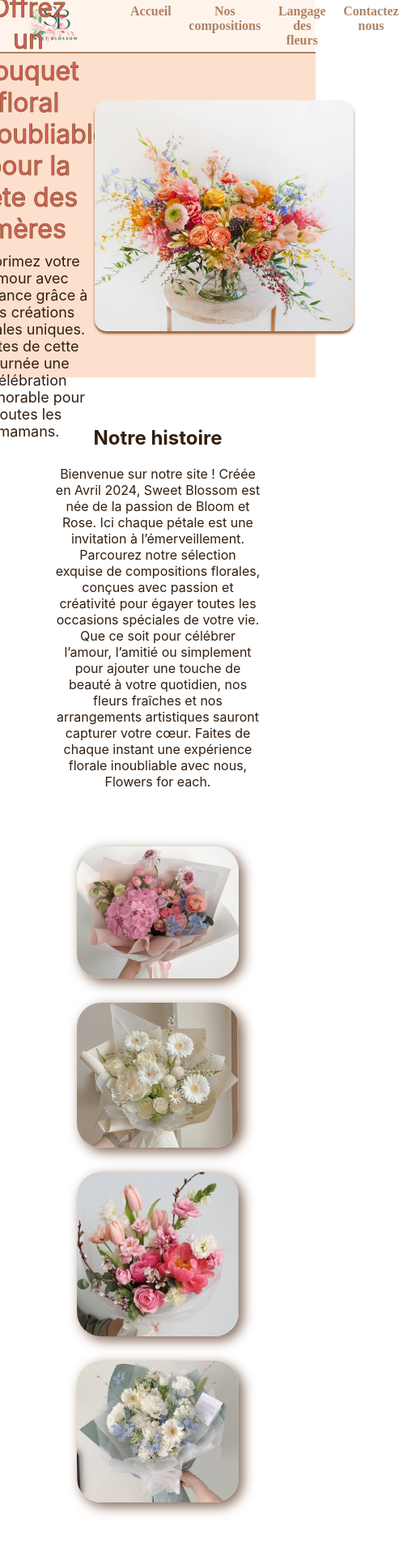
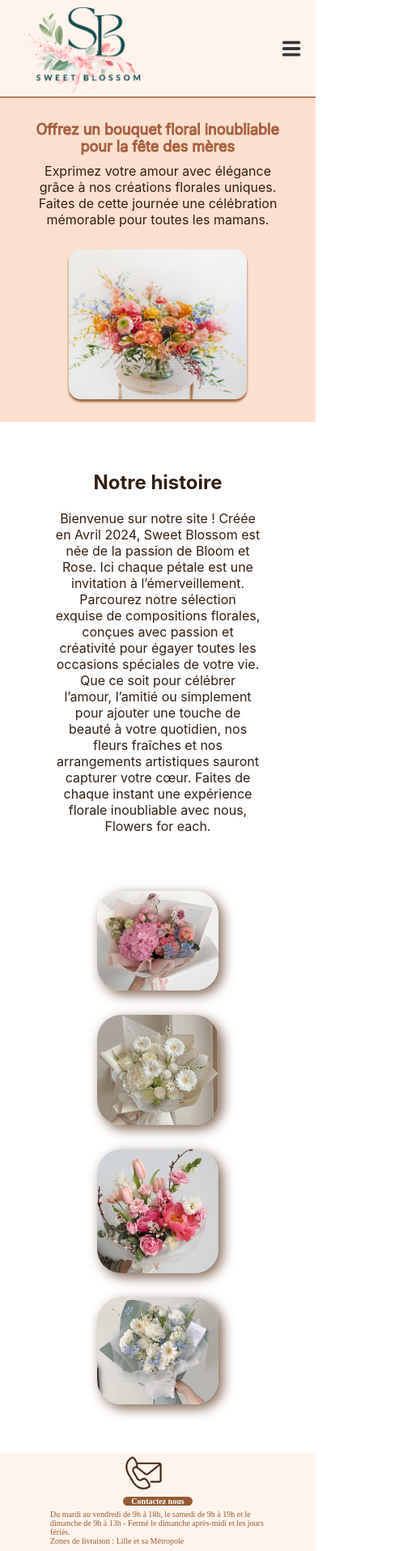
Before and after one commit to CasabMb/Fleuriste, a React (Create React App) app: page / in a window 390 px wide. Shown: the top 1915 px of the page at 81% size, 498 px wide, since content can reach past the window. Built offline with nearby package versions, Linux system fonts and the light colour scheme.

Commit message:
Adaptation responsive

```diff
--- a/src/CSS/StyleAboutUs.css
+++ b/src/CSS/StyleAboutUs.css
@@ -43,3 +43,32 @@
 	flex-wrap: wrap;
 	gap: 30px;
 }
+
+
+/* media query */
+@media (max-width: 1770px){
+
+}
+@media (max-width: 1670px){
+
+}
+@media (max-width: 1370px){
+
+}
+@media (max-width: 1150px){
+
+}
+@media (max-width: 950px){
+    .accueil_img_container{
+        width: 150px;
+    }
+}
+@media (max-width: 920px){
+
+}
+@media (max-width: 570px){
+
+}
+@media (max-width: 440px){
+
+}
--- a/src/CSS/StyleContactPage.css
+++ b/src/CSS/StyleContactPage.css
@@ -127,3 +127,55 @@
     flex-direction: column;
     padding: 20px;
 }
+
+
+/* media query */
+@media (max-width: 1770px){
+
+}
+@media (max-width: 1670px){
+
+}
+@media (max-width: 1370px){
+
+}
+@media (max-width: 1150px){
+
+}
+@media (max-width: 950px){
+    #contact_page{
+        flex-direction: column;
+        align-items: center;
+        margin: auto;
+    }
+    #map_adress {
+        width: 80%;
+    }
+    #contact_form {
+        width: 100%;
+    }
+}
+@media (max-width: 920px){
+
+}
+@media (max-width: 570px){
+    #map_adress {
+        width: 90%;
+    }
+    #contact_form {
+        width: 80%;
+    }
+    #contact_page label {
+        font-size: small;
+    }
+    .join_files input{
+        width: 50%;
+        overflow: hidden;
+    }
+    #block_adress{
+        font-size: small;
+    }
+}
+@media (max-width: 440px){
+
+}
--- a/src/CSS/StyleFooter.css
+++ b/src/CSS/StyleFooter.css
@@ -17,21 +17,22 @@ footer {
 	height: 20px;
 }
 
-.footer_partie_un a {
-	text-decoration: none;
+.footer_partie_un p {
 	color: white;
 	background-color: #945b31;
 	border-radius: 50px;
 	padding: 0px 10px;
 	font-family: poppins;
 	font-weight: bold;
+}
+.footer_partie_un{
 	cursor: pointer;
 }
-
 .footer_partie_deux {
 	font-size: 10px;
 	display: flex;
 	flex-direction: column;
+	align-items: center;
 }
 
 .mentions_legales {
@@ -55,7 +56,55 @@ footer {
 .icone_twitter img {
 	border-radius: 5px;
 }
-.footer_partie_un a:hover{
+.footer_partie_un:hover p{
 	background-color: #98d3c5;
     transition: ease-in 200ms;
 }
+
+
+/* media query */
+@media (max-width: 1770px){
+
+}
+@media (max-width: 1670px){
+
+}
+@media (max-width: 1370px){
+
+}
+@media (max-width: 1150px){
+
+}
+@media (max-width: 950px){
+
+}
+@media (max-width: 920px){
+	footer{
+		flex-direction: column;
+		gap: 5px;
+		padding: 0px 5px;
+	}
+	.courriel_contact_container {
+		width: 50px;
+	}
+	.resaux_container {
+		width: 20px;
+		height: 20px;
+		margin: 10% 0 5% 0;
+	}
+	.mentions_legales p{
+		font-size: x-small;
+	}
+	.footer_partie_un p{
+		font-size: x-small;
+	}
+	.horaires{
+		width: 70%;
+	}
+}
+@media (max-width: 570px){
+
+}
+@media (max-width: 440px){
+
+}
--- a/src/CSS/StyleHeader.css
+++ b/src/CSS/StyleHeader.css
@@ -34,3 +34,76 @@ header ul {
 .header-links{
     width: 60%;
 }
+
+.icone_menu{
+	width: 60px;
+	height: auto;
+	filter: invert(20%);
+    display: none;
+    z-index: 5;
+    cursor: pointer;
+}
+
+/* media query */
+@media (max-width: 1770px){
+
+}
+@media (max-width: 1670px){
+
+}
+@media (max-width: 1370px){
+
+}
+@media (max-width: 1150px){
+
+}
+@media (max-width: 950px){
+    header{
+        justify-content: space-between;
+    }
+	.icone_menu{
+        display: flex;
+	}
+	.header-links {
+        position: fixed;
+        top: 0;
+        left: 0;
+        width: 100%;
+        height: 100vh;
+        padding: 50px;
+        background-color: #fff4ec88;
+        backdrop-filter: blur(10px);
+        display: flex;
+        flex-direction: column;
+        gap: 10px;
+        justify-content: center;
+        padding-left: 10%;
+        transform: translateX(100%);
+        z-index: 5;
+        transition: transform .6s ease-in-out;
+        visibility: hidden;
+    }
+    .header-links.open{
+        transform: translateX(0);
+        visibility: visible;
+    }
+    header ul{
+        flex-direction: column;
+    }
+    header li{
+        display: block;
+        width: 100%;
+        padding: 0;
+        margin: 0px 0px 25px 0px;
+        font-size: 1.7em;
+    }
+}
+@media (max-width: 920px){
+
+}
+@media (max-width: 570px){
+
+}
+@media (max-width: 440px){
+
+}
--- a/src/CSS/StyleHero.css
+++ b/src/CSS/StyleHero.css
@@ -93,7 +93,86 @@
 	height: 40px;
 	width:140px;
 }
-
 .hero button:hover{
 	background-color: #98d3c5;
 }
+
+
+/* media query */
+@media (max-width: 1770px){
+
+}
+@media (max-width: 1670px){
+
+}
+@media (max-width: 1370px){
+
+}
+@media (max-width: 1150px){
+	.hero {
+		gap: 5%;
+	}
+	.hero h1{
+		width: 100%;
+	}
+}
+@media (max-width: 950px){
+	.hero {
+		flex-direction: column;
+	}
+
+	.hero_img_container {
+		margin-top: 30px;
+		width: 220px;
+		height: 185px;
+	}
+	.text_hero{
+		gap: 10px;
+		width: 80%;
+	}
+	.hero h1{
+		font-size: x-large;
+		width: 100%;
+	}
+	.text_hero p {
+		font-size: medium;
+		width: 100%;
+	}
+	.description_img {
+		position: absolute;
+		height: 80%;
+		top: 10%;
+		font-size: small;
+	}
+	.description_img:hover {
+		height: 80%;
+		top: 37px;
+	}
+	.description_img p:last-child {
+		padding: 40px 0px 0px 50px;
+
+	}
+}
+@media (max-width: 920px){
+
+}
+@media (max-width: 570px){
+	.hero h1{
+		font-size: large;
+		width: 100%;
+	}
+	.hero_img_container {
+		margin-top: 3%;
+	}
+	.description_img {
+		top: 5%;
+		font-size: small;
+	}
+	.description_img:hover {
+		top: 24px;
+	}
+
+}
+@media (max-width: 440px){
+
+}
--- a/src/CSS/StyleLangageDesFleurs.css
+++ b/src/CSS/StyleLangageDesFleurs.css
@@ -41,7 +41,6 @@
     font-weight: bold;
     margin: 0;
     font-size: 1.2em;
-    align-self: stretch;
     text-align: center;
     padding-top: 5px;
 }
@@ -54,23 +53,39 @@
 
 
 
-  /* responsive */
-@media screen and (max-width:600px) {
+/* media query */
+@media (max-width: 1770px){
 
-.flower {
-    float: left;
-    width: 100%;
-    box-sizing: border-box;
-    padding: 0 10px;
 }
-.container {
-    padding-top: 40px;
-    padding-bottom: 40px;
-    gap: 70px;/* ajoute un espace entre les cartes */
-    display :flex;
-    flex-direction: column;
-    justify-content: space-around;
-    flex-wrap: wrap;
-    margin: 0 40px;
+@media (max-width: 1670px){
+
+}
+@media (max-width: 1370px){
+
+}
+@media (max-width: 1150px){
+
+}
+@media (max-width: 950px){
+    .section_items{
+        width: 50%;
+    }
+    .img_container{
+        width: 50% ;
+    }
+    .description p {
+        padding: small;
     }
 }
+@media (max-width: 920px){
+
+}
+@media (max-width: 570px){
+    .section_items{
+        width: 100%;
+    }
+
+}
+@media (max-width: 440px){
+
+}
--- a/src/Components/FooterComponent.jsx
+++ b/src/Components/FooterComponent.jsx
@@ -12,23 +12,25 @@ function FooterComponent() {
 
     return <>
         <footer>
-            <div className="footer_partie_un">
+            <div className="footer_partie_un" onClick={() => navigate('/ContactPage')}>
                 <div className="courriel_contact_container">
                     <img
                         src={courriel}
                         alt="icone courriel-de-contact"
                     />
                 </div>
-                <a onClick={() => navigate('/ContactPage')}>
+                <p>
                     Contactez nous
-                </a>
+                </p>
             </div>
             <div className="footer_partie_deux">
-                <p>
-                    Du mardi au vendredi de 9h à 18h, le samedi de 9h à 19h et le dimanche
-                    de 9h à 13h - Fermé le dimanche après-midi et les jours fériés.
-                </p>
-                <p>Zones de livraison : Lille et sa Métropole</p>
+                <div className='horaires'>
+                    <p>
+                        Du mardi au vendredi de 9h à 18h, le samedi de 9h à 19h et le dimanche
+                        de 9h à 13h - Fermé le dimanche après-midi et les jours fériés.
+                    </p>
+                    <p>Zones de livraison : Lille et sa Métropole</p>
+                </div>
                 <div className="mentions_legales">
                     <p>Conditions de Vente (CGV)</p>
                     <p>Charte de protection des données</p>
--- a/src/Components/HeaderComponent.jsx
+++ b/src/Components/HeaderComponent.jsx
@@ -1,13 +1,18 @@
-import React from 'react'
-import Logo from '../Asset/Images/logosb.png'
+import Logo from '../Asset/Images/logosb.png';
 import { useNavigate } from 'react-router-dom';
 import '../CSS/StyleHeader.css';
+import icone_menu from '../Asset/icons/icone_menu.png';
+import { useState } from 'react';
 
 function HeaderComponent() {
+    const navigate = useNavigate();
+    const [menuOpen, setMenuOpen] = useState(false);
 
-const navigate = useNavigate();
+    const toggleMenu = () => {
+        setMenuOpen(prevState => !prevState);
+    };
 
-return <>
+    return<>
         <header id="haut_de_page">
             <div id="logo_container">
                 <img
@@ -15,26 +20,31 @@ return <>
                     alt="logo avec les initiales SB sweet blossom"
                 />
             </div>
-        <div className='header-links'>
+            <div className={`header-links ${menuOpen ? 'open' : ''}`}>
                 <ul>
-                <li onClick={() => navigate('/')}>
+                    <li onClick={() => { navigate('/'); setMenuOpen(false); }}>
                         Accueil
                     </li>
-                <li onClick={() => navigate('/CompositionsPage')}>
+                    <li onClick={() => { navigate('/CompositionsPage'); setMenuOpen(false); }}>
                         Nos compositions
                     </li>
-                <li onClick={() => navigate('/LangagePage')}>
+                    <li onClick={() => { navigate('/LangagePage'); setMenuOpen(false); }}>
                         Langage des fleurs
                     </li>
-                <li onClick={() => navigate('/ContactPage')}>
-                    Contactez nous
+                    <li onClick={() => { navigate('/ContactPage'); setMenuOpen(false); }}>
+                        Contactez-nous
                     </li>
-
                 </ul>
             </div>
-
+            <div className="icone_menu">
+                <img
+                    src={icone_menu}
+                    alt="icone menu"
+                    onClick={toggleMenu}
+                />
+            </div>
         </header>
-</>
+    </>;
 }
 
-export default HeaderComponent
+export default HeaderComponent;
--- a/src/Components/MapComponent.jsx
+++ b/src/Components/MapComponent.jsx
@@ -12,9 +12,9 @@ function MapComponent() {
             </div>
             <div id="block_adress">
                 <p> <span>Sweet Blossom</span> </p>
-                <p> <span>393, Rue du Général de Gaulle</span> </p>
+                <p> <span>3, Avenue du Général de Gaulle</span> </p>
                 <p> <span>59700 MARCQ-EN-BAROEUL</span> </p>
-                <p>Tél : 03 20 74 87 30</p>
+                <p>Tél : 03 12 34 56 78</p>
                 <p>email : sweetblossom@gmail.com</p>
                 <p id="opening_days">
                     Du mardi au vendredi de 9h à 18h, le samedi de 9h à 19h et le
```
Also changed, not shown: src/CSS/StyleCompositions.css (+59 -1 lines), src/Components/FormulaireComponent.jsx (+7 -7 lines), src/Asset/icons/icone_menu.png (added), src/Pages/LangagePage.jsx (indentation only). Lines whose indentation alone changed are shown as unchanged.
